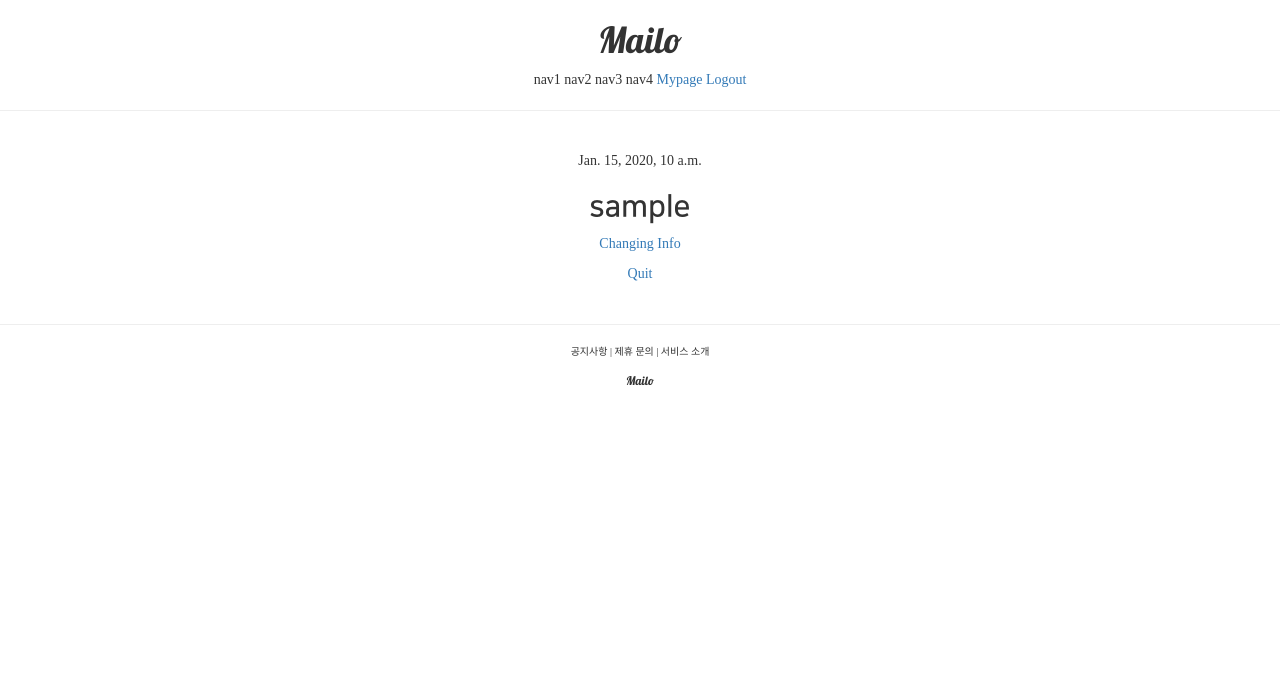
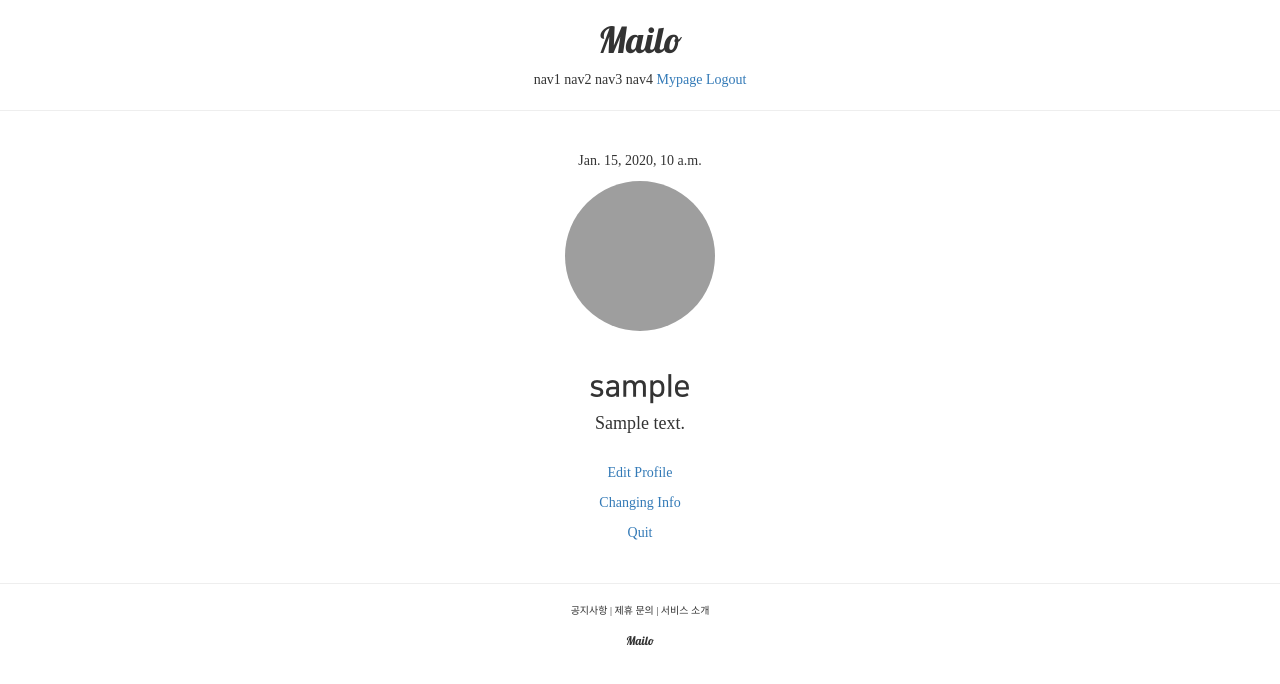
Before and after one commit to suenyeo/mailo_pin, a Django app: page /accounts/detail/1 in a window 1280 px wide. Shown: the top 684 px of the page. Run offline with Django 3.2, Linux system fonts and the light colour scheme; a user stored in the database is signed in; tables that the repository leaves empty hold one stand-in row (values such as "Sample post"); some libraries are stand-ins or nearby versions; grey boxes are pictures that could not be loaded.

Commit message:
add profile updateview

```diff
--- a/accountapp/templates/accountapp/detail.html
+++ b/accountapp/templates/accountapp/detail.html
@@ -1,5 +1,4 @@
 {% extends 'base.html' %}
-{% load bootstrap4 %}
 
 {% block content %}
 
@@ -9,18 +8,27 @@
                 {{ target_user.date_joined }}
             </p>
             {% if target_user.profile %}
-            <h2 style="font-family:'NanumSquareB'">
-                {{ target_user.profile.nickname }}
-            </h2>
+                <img src = "{{ target_user.profile.image.url }}]" class="profile_img" alt="">
+                <h2 style="font-family:'NanumSquareB'; margin-bottom:rem;">
+                    {{ target_user.profile.nickname }}
+                </h2>
+                <h4 style="margin-bottom:3rem;">
+                    {{ target_user.profile.message }}
+                </h4>
             {% else%}
                 <a href="{% url 'profileapp:create' %}">
-                    <h2 style="font-family:'NanumSquareB'">
+                    <h2 style="font-family:'NanumSquareB';">
                         Create Profile
                     </h2>
                 </a>
             {% endif %}
 
             {% if target_user == user %}
+            <a href="{% url 'profileapp:update' pk=target_user.profile.pk %}">
+                <p>
+                    Edit Profile
+                </p>
+            </a>
             <a href = "{% url 'accountapp:update' pk=target_user.pk %}">
                 <p>
                     Changing Info
--- a/mailo_pin/urls.py
+++ b/mailo_pin/urls.py
@@ -13,6 +13,8 @@ Including another URLconf
     1. Import the include() function: from django.urls import include, path
     2. Add a URL to urlpatterns:  path('blog/', include('blog.urls'))
 """
+from django.conf import settings
+from django.conf.urls.static import static
 from django.contrib import admin
 from django.urls import path, include
 
@@ -20,5 +22,4 @@ urlpatterns = [
     path('admin/', admin.site.urls),
     path('accounts/', include('accountapp.urls')),
     path('profiles/', include('profileapp.urls')),
-
-]
+] + static(settings.MEDIA_URL, document_root=settings.MEDIA_ROOT)
--- a/profileapp/urls.py
+++ b/profileapp/urls.py
@@ -1,9 +1,10 @@
 from django.urls import path, include
 
-from profileapp.views import ProfileCreateView
+from profileapp.views import ProfileCreateView, ProfileUpdateView
 
 app_name = 'profileapp'
 
 urlpatterns = [
-    path('create/', ProfileCreateView.as_view(), name = 'create')
+    path('create/', ProfileCreateView.as_view(), name='create'),
+    path('update/<int:pk>', ProfileUpdateView.as_view(), name='update'),
 ]
--- a/static/base.css
+++ b/static/base.css
@@ -14,3 +14,10 @@
 .letter_logo{
     font-family: 'Lobster', cursive;
 }
+
+.profile_img{
+    height:15rem;
+    width:15rem;
+    border-radius:20rem;
+    margin-bottom:2rem;
+}
```
Also changed, not shown: profileapp/decorators.py (added, +13 -0 lines), profileapp/templates/profileapp/update.html (added, +19 -0 lines), profileapp/views.py (+13 -1 lines), media/profile/photo.png (added), media/profile/홈ESS1.png (added).
